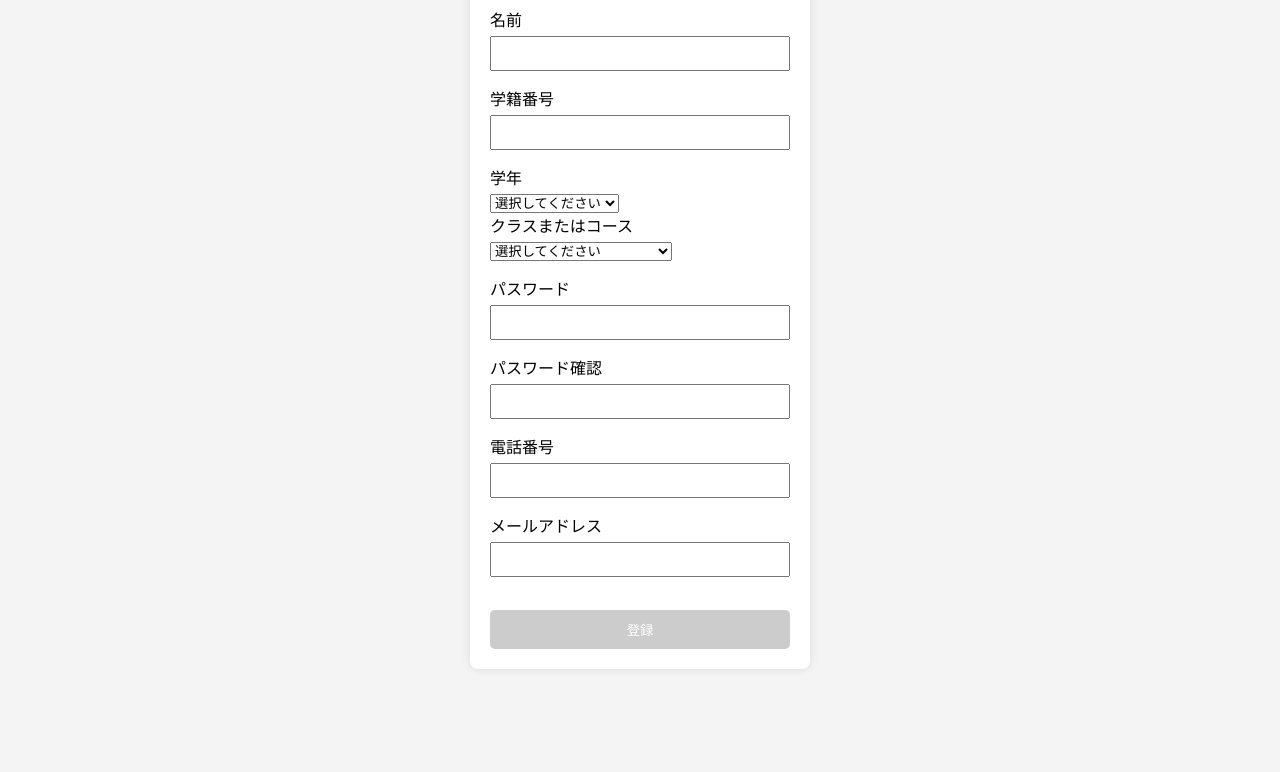
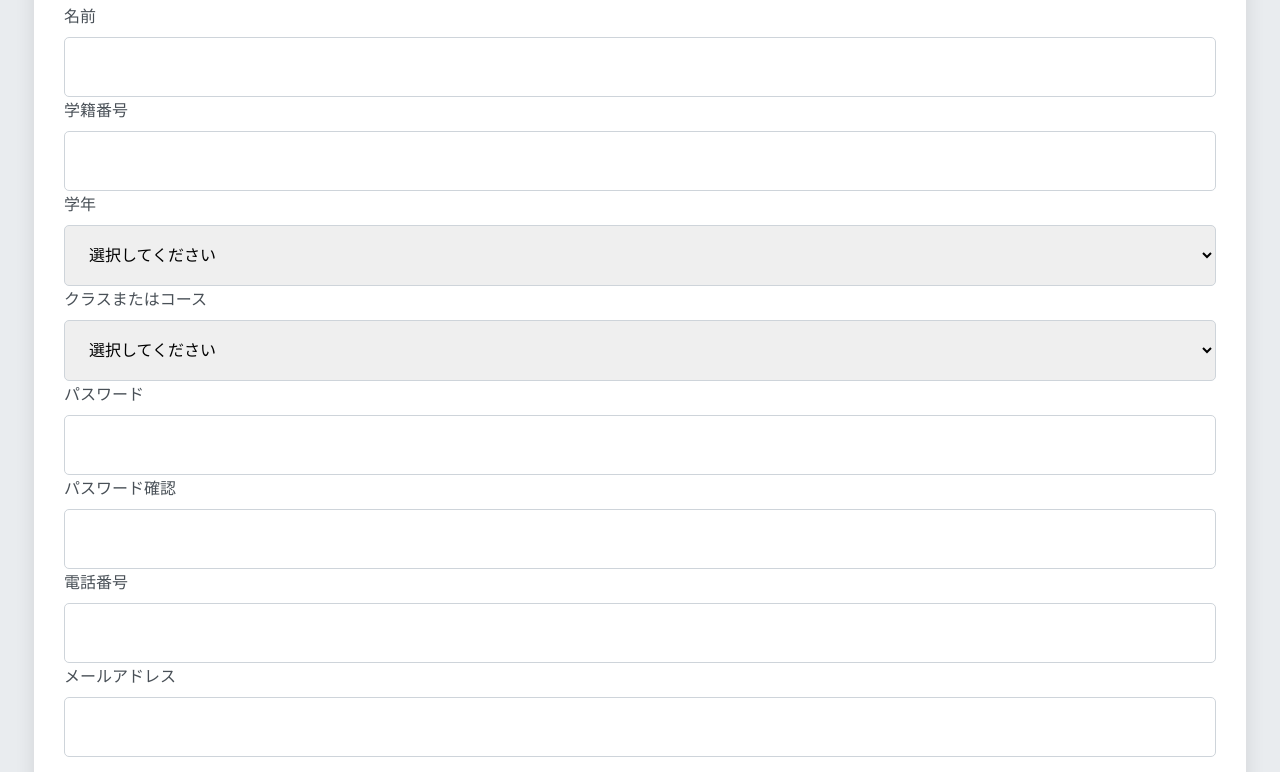
Before and after one commit to s-ao213/PBL, a plain HTML site: page User/register/register.html in a window 1280 px wide. Shown: the part 116-888 px from the top of the page. Before the commit the page ends 800 px from the top, so only its background shows below. Drawn offline with Linux system fonts and the light colour scheme.

Commit message:
Update register.css

```diff
--- a/User/register/register.css
+++ b/User/register/register.css
@@ -1,55 +1,142 @@
+/* 基本スタイル */
 body {
     font-family: Arial, sans-serif;
-    background-color: #f4f4f4;
-    display: flex;
-    justify-content: center;
-    align-items: center;
-    height: 100vh;
     margin: 0;
+    padding: 0;
+    background-color: #e9ecef; /* 明るいグレー */
 }
 
 .container {
-    background-color: white;
-    padding: 20px;
-    border-radius: 8px;
-    box-shadow: 0 0 10px rgba(0, 0, 0, 0.1);
-    width: 300px;
+    max-width: 90%; /* コンテナの幅を90%にして広く見せる */
+    margin: 0 auto;
+    padding: 30px; /* パディングを少し増やす */
+    background: #ffffff; /* 白い背景 */
+    border-radius: 8px; /* 角を少し丸める */
+    box-shadow: 0 4px 20px rgba(0, 0, 0, 0.1); /* 影を少し強調 */
 }
 
-h1 {
-    text-align: center;
+/* ラベルをブロック要素として指定 */
+label {
+    display: block; /* ラベルをブロック要素にして上下に配置 */
+    margin-bottom: 10px; /* ラベルと入力ボックスの間のマージン */
+    color: #495057; /* 落ち着いたダークグレー */
 }
 
-.form-group {
-    margin-bottom: 15px;
+/* 入力ボックススタイル */
+input, select {
+    width: 100%; /* 幅を100%に */
+    padding: 15px;
+    border: 1px solid #ced4da; /* 薄い境界 */
+    border-radius: 5px; /* 角を丸める */
+    box-sizing: border-box;
+    transition: border-color 0.3s; /* 境界の色のトランジション */
 }
 
-label {
-    display: block;
-    margin-bottom: 5px;
+input:focus, select:focus {
+    border-color: #007bff; /* フォーカス時に青色の境界を付ける */
+    outline: none; /* デフォルトのアウトラインを消去 */
 }
 
-input {
-    width: 100%;
-    padding: 8px;
-    box-sizing: border-box;
+/* ボタンスタイル */
+button:hover {
+    background-color: #0056b3; /* ホバー時に濃い青に変わる */
 }
 
-button {
-    width: 100%;
-    padding: 10px;
-    background-color: #5cb85c;
-    color: white;
+/* 通常のボタンスタイル */
+#submit-btn {
+    background-color: #007bff; /* プライマリカラーとして青 */
+    color: white; /* テキストを白に */
     border: none;
-    border-radius: 5px;
-    cursor: pointer;
+    border-radius: 5px; /* 角を丸める */
+    cursor: pointer; /* カーソルをポインタに */
+    padding: 15px;
+    font-size: 16px;
+    transition: background-color 0.3s; /* ホバー時の色のトランジション */
 }
 
-button:hover {
-    background-color: #4cae4c;
+/* 無効状態のボタンスタイル */
+#submit-btn:disabled {
+    background-color: #8b93c5; /* 薄い緑青*/
+    color: #e4ebef; /* 薄い文字色 */
+    cursor: not-allowed; /* カーソルを禁止注意に */
 }
 
-button:disabled {
-    background-color: #ccc;
-    cursor: not-allowed;
+.error-message {
+    margin-top: 5px; /* 上のマージン */
 }
+
+/* 480px以下 */
+@media (max-width: 480px) {
+    input, select {
+        width: 100%; /* 入力と選択の幅を100%にする */
+        padding: 15px; /* パディングを増やす */
+        box-sizing: border-box; /* パディングを含むようにする */
+    }
+
+    button {
+        width: 100%; /* ボタンの幅を100%にする */
+        padding: 15px; /* ボタンのパディングを増やす */
+        font-size: 16px; /* ボタンのフォントサイズを調整 */
+    }
+}
+
+/* 670px以下 */
+@media (max-width: 670px) {
+    input, select {
+        padding: 15px;
+    }
+
+    button {
+        padding: 15px;
+    }
+}
+
+/* 970px以下 */
+@media (max-width: 970px) {
+    input, select {
+        padding: 15px;
+    }
+
+    button {
+        padding: 15px;
+    }
+}
+
+/* 1280px以下 */
+@media (max-width: 1280px) {
+    .container {
+        padding: 30px; /* パディングを増やす */
+    }
+
+    input, select, button {
+        padding: 15px; /* 見た目を揃えるためにパディングを調整 */
+    }
+}
+
+/* それ以上のサイズ */
+@media (min-width: 1281px) {
+    .container {
+        padding: 40px;
+        max-width: 800px; /* 最大幅を設定 */
+    }
+
+    input, select {
+        padding: 15px;
+    }
+
+    button {
+        padding: 15px; /* ボタンのパディング */
+    }
+}
+
+/* 480px以上の場合の入力ボックスのサイズ調整 */
+@media (min-width: 481px) {
+    input, select {
+        padding: 20px; /* パディングを増やして大きくする */
+        font-size: 16px; /* フォントサイズを少し大きくする */
+    }
+
+    button {
+        padding: 20px; /* ボタンのパディングも調整（オプション） */
+    }
+}
```
